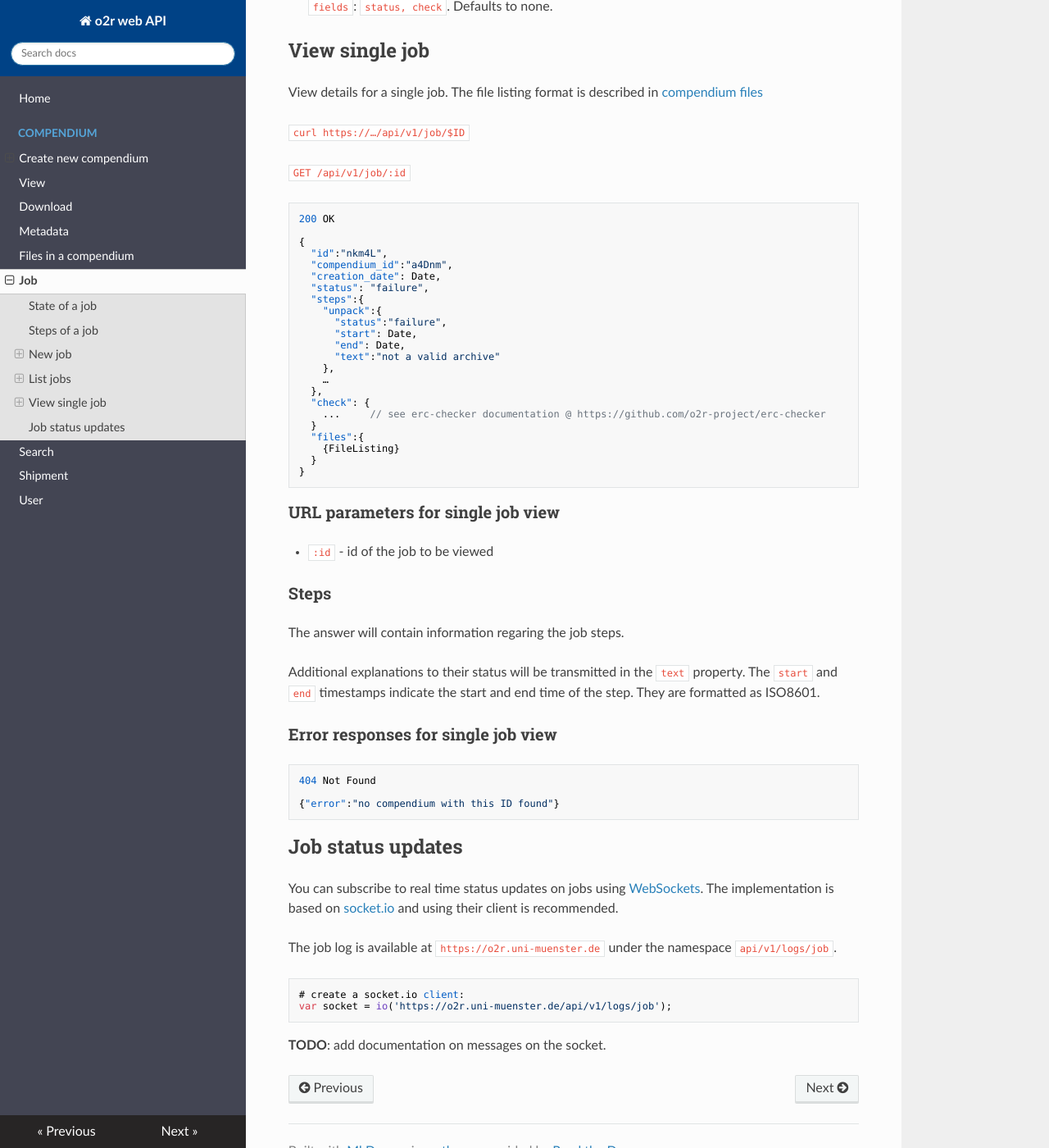
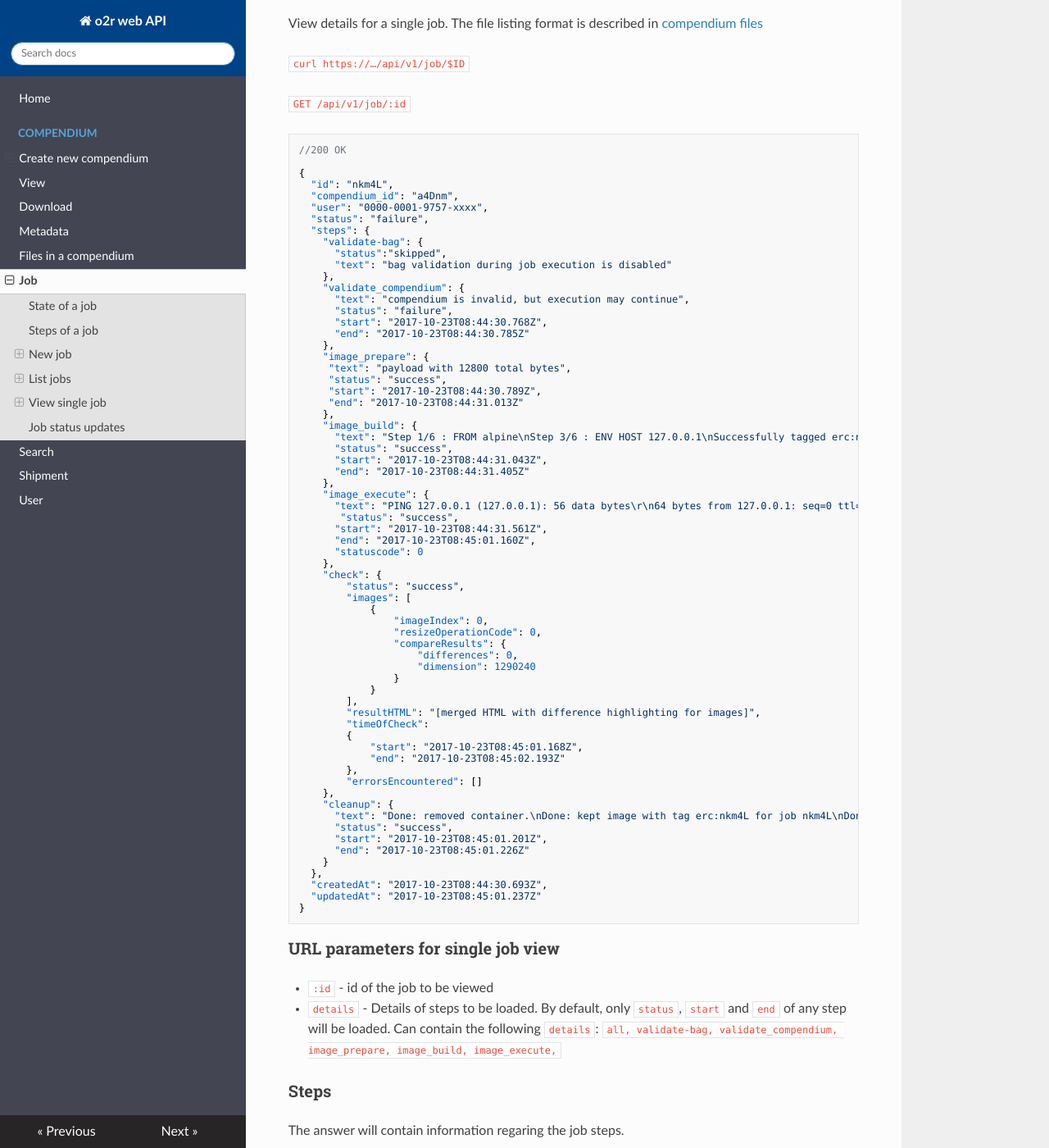
Before and after one commit to o2r-project/api, an MkDocs documentation site: the page built from docs/job.md, in a window 1280 px wide and 1400 px high, scrolled down 3294 px. Shown: the whole window at 82% size. Built offline with MkDocs 1.6.1, drawn with Linux system fonts in a browser that asks for light colours; nearby versions of some CDN libraries; old or Windows-style settings are respelled for this version of MkDocs; some of the changed text lies outside the part shown.

Commit message:
[Add] extend example for Job data, now including Checker
Add slightly altered Job Metadata from `pingtainer.zip` execution.
Execution would not normally use Checker, so Checker Metadata is not a real example, but instead made up entirely.
Checker result data suggests the example ERC held one image of standard JSS Article image size, and successful reproduction.

````diff
--- a/docs/job.md
+++ b/docs/job.md
@@ -80,12 +80,6 @@ Create and run a new execution job. Requires a `compendium_id`.
 {"error":"could not create job"}
 ```
 
-```json
-500 Internal Server Error
-
-{"error":"image contents invalid"}
-```
-
 ## List jobs
 
 Lists jobs. Will return up to 100 results by default.
@@ -147,7 +141,7 @@ The overall job state can be added to the job list response:
 - `limit` - Limits the number of results in the response. Defaults to 100.
 - `status` - Specify status to filter by. Can contain following `status`: `success`, `failure`, `running`.
 - `user` - Public user identifier to filter by.
-- `fields` - Specify if/which additional attributes results should contain. Can contain following `fields`: `status, check`. Defaults to none.
+- `fields` - Specify if/which additional attributes results should contain. Can contain following `fields`: `status`. Defaults to none.
 
 ## View single job
 
@@ -158,35 +152,80 @@ View details for a single job. The file listing format is described in [compendi
 `GET /api/v1/job/:id`
 
 ```json
-200 OK
+//200 OK
 
 {
-  "id":"nkm4L",
-  "compendium_id":"a4Dnm",
-  "creation_date": Date,
+  "id": "nkm4L",
+  "compendium_id": "a4Dnm",
+  "user": "0000-0001-9757-xxxx",
   "status": "failure",
-  "steps":{
-    "unpack":{
-      "status":"failure",
-      "start": Date,
-      "end": Date,
-      "text":"not a valid archive"
+  "steps": {
+    "validate-bag": {
+      "status":"skipped",
+      "text": "bag validation during job execution is disabled"
     },
-    …
+    "validate_compendium": {
+      "text": "compendium is invalid, but execution may continue",
+      "status": "failure",
+      "start": "2017-10-23T08:44:30.768Z",
+      "end": "2017-10-23T08:44:30.785Z"
+    },
+    "image_prepare": {
+     "text": "payload with 12800 total bytes",
+     "status": "success",
+     "start": "2017-10-23T08:44:30.789Z",
+     "end": "2017-10-23T08:44:31.013Z"
+    },
+    "image_build": {
+      "text": "Step 1/6 : FROM alpine\nStep 3/6 : ENV HOST 127.0.0.1\nSuccessfully tagged erc:nkm4L\n",
+      "status": "success",
+      "start": "2017-10-23T08:44:31.043Z",
+      "end": "2017-10-23T08:44:31.405Z"
+    },
+    "image_execute": {
+      "text": "PING 127.0.0.1 (127.0.0.1): 56 data bytes\r\n64 bytes from 127.0.0.1: seq=0 ttl=64 [TRUNCATED FOR EXAMPLE]",
+       "status": "success",
+      "start": "2017-10-23T08:44:31.561Z",
+      "end": "2017-10-23T08:45:01.160Z",
+      "statuscode": 0
+    },
+    "check": {
+        "status": "success",
+        "images": [
+            {
+                "imageIndex": 0,
+                "resizeOperationCode": 0,
+                "compareResults": {
+                    "differences": 0,
+                    "dimension": 1290240
+                }
+            }
+        ],
+        "resultHTML": "[merged HTML with difference highlighting for images]",
+        "timeOfCheck":
+        {
+            "start": "2017-10-23T08:45:01.168Z",
+            "end": "2017-10-23T08:45:02.193Z"
+        },
+        "errorsEncountered": []
+    },
+    "cleanup": {
+      "text": "Done: removed container.\nDone: kept image with tag erc:nkm4L for job nkm4L\nDone: deleted tmp payload file.",
+      "status": "success",
+      "start": "2017-10-23T08:45:01.201Z",
+      "end": "2017-10-23T08:45:01.226Z"
+    }
   },
-  "check": {
-    ...     // see erc-checker documentation @ https://github.com/o2r-project/erc-checker
-  }
-  "files":{
-    {FileListing}
-  }
+  "createdAt": "2017-10-23T08:44:30.693Z",
+  "updatedAt": "2017-10-23T08:45:01.237Z"
 }
 ```
 
 ### URL parameters for single job view
 
 - `:id` - id of the job to be viewed
-
+- `details` - Details of steps to be loaded. By default, only `status`, `start` and `end` of any step will be loaded.
+Can contain the following `details`: `all, validate-bag, validate_compendium, image_prepare, image_build, image_execute, `
 ### Steps
 
 The answer will contain information regaring the job steps.
````
